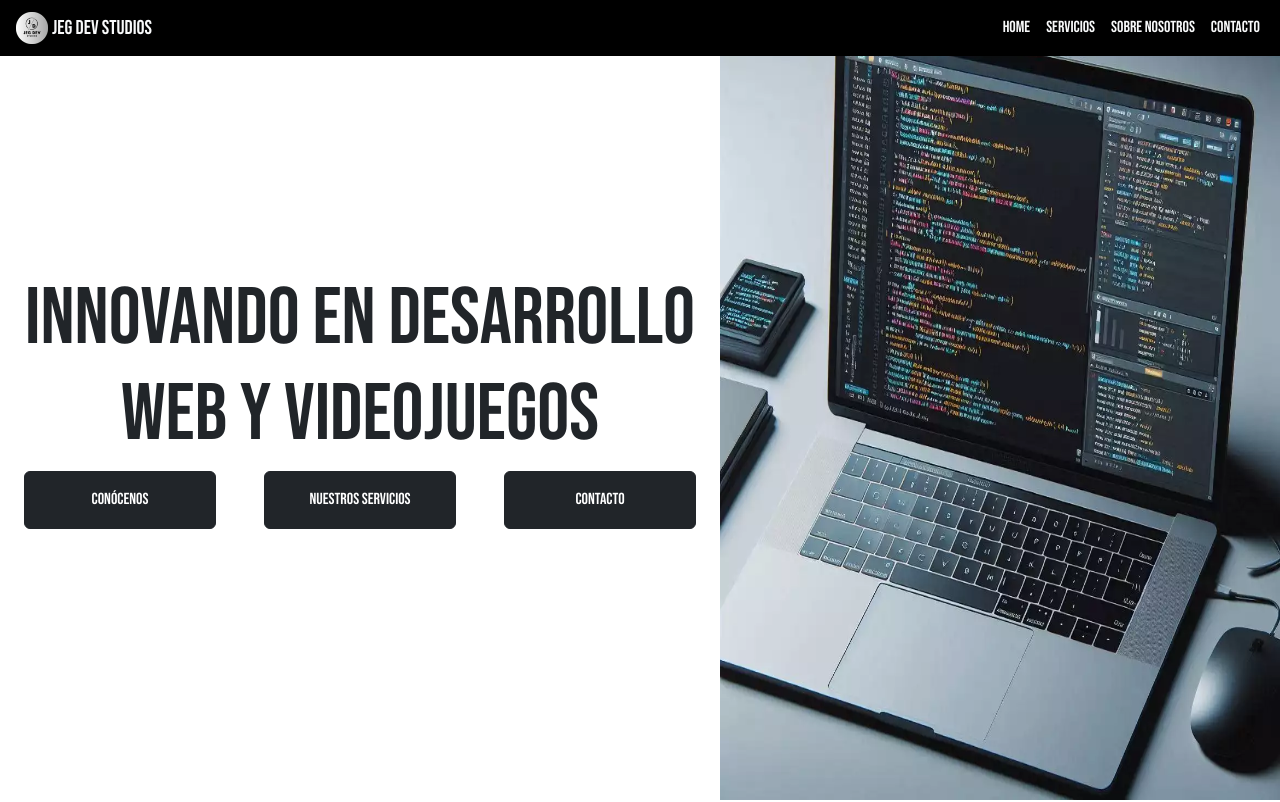
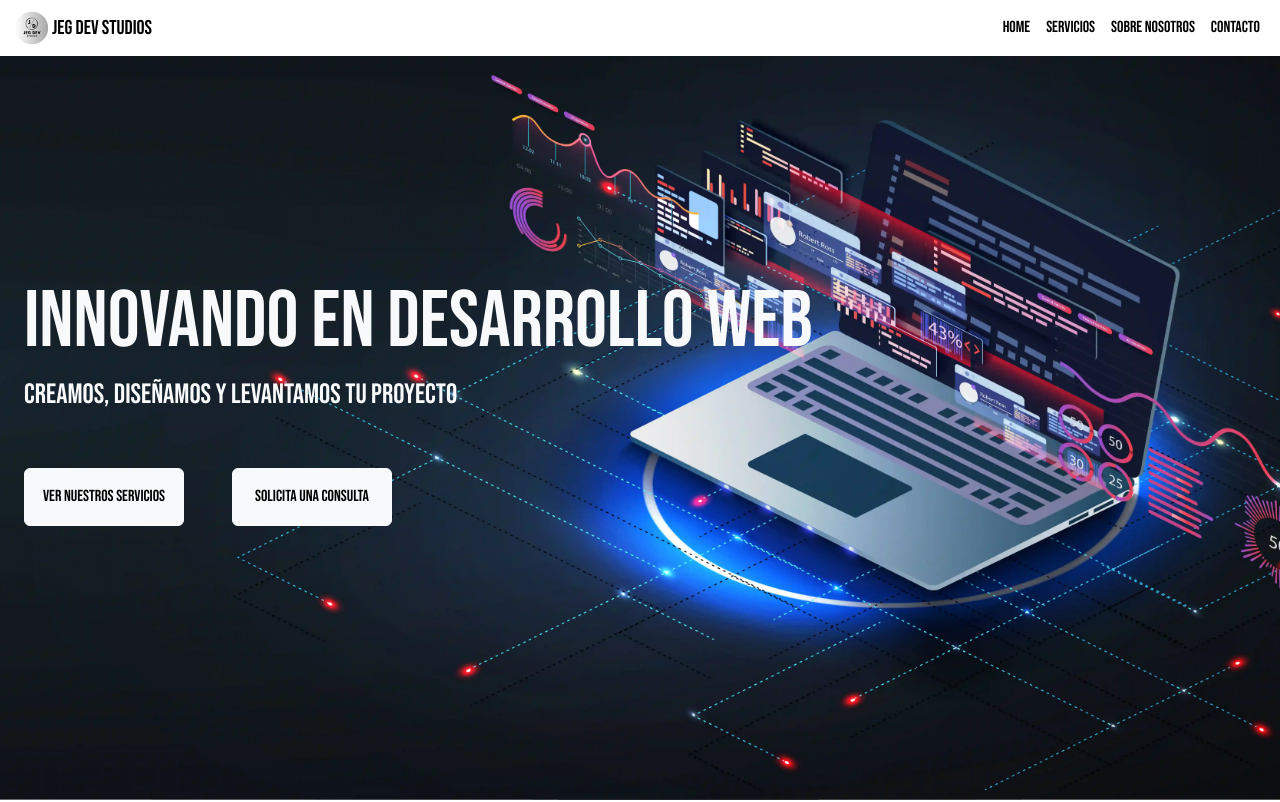
Before and after one commit to JEGDevStudios/site, a React (Vite) app: page / in a window 1280 px wide. Shown: the top 802 px of the page. Built offline with nearby package versions, Linux system fonts and the light colour scheme.

Commit message:
refactor: change in design for first home section

```diff
--- a/src/components/NavBar.jsx
+++ b/src/components/NavBar.jsx
@@ -4,10 +4,10 @@ import iconLogo from '../assets/img/logo/logoredondogris.webp';
 function NavBar() {
     return (
         <header>
-            <nav className="navbar navbar-expand-lg align-items-center bg-black fixed-top w-100">
+            <nav className="navbar navbar-expand-lg align-items-center bg-white fixed-top w-100">
                 <div className="container-fluid d-flex align-items-center">
                     {/* Logo y Nombre */}
-                    <Link to="/" aria-current="page" className="navbar-brand text-light d-flex justify-content-center align-items-center text-center p-0">
+                    <Link to="/" aria-current="page" className="navbar-brand d-flex text-black justify-content-center align-items-center text-center p-0">
                         <img
                             src={iconLogo}
                             alt="Logo"
@@ -21,7 +21,7 @@ function NavBar() {
 
                     {/* Botón Hamburguesa para móviles */}
                     <button
-                        className="navbar-toggler bg-light"
+                        className="navbar-toggler bg-white border-0"
                         type="button"
                         data-bs-toggle="collapse"
                         data-bs-target="#navbarNav"
@@ -36,32 +36,32 @@ function NavBar() {
                     <div className="collapse navbar-collapse" id="navbarNav">
                         <ul className="navbar-nav ms-auto"> {/* Clave: ms-auto alinea a la derecha */}
                             <li className="nav-item ">
-                                <Link to="/" className="nav-link active text-light" aria-current="page">
+                                <Link to="/" className="nav-link active text-black" aria-current="page">
                                     Home
                                 </Link>
                             </li>
                             <li className="nav-item">
-                                <Link to="/services" className="nav-link active text-light">
+                                <Link to="/services" className="nav-link active text-black">
                                     Servicios
                                 </Link>
                             </li>
                             <li className="nav-item">
-                                <Link to="/proyects" className="nav-link disabled text-light" style={{ display: 'none' }}>
+                                <Link to="/proyects" className="nav-link disabled text-black" style={{ display: 'none' }}>
                                     Proyectos
                                 </Link>
                             </li>
                             <li className="nav-item">
-                                <Link to="/about" className="nav-link active text-light">
+                                <Link to="/about" className="nav-link active text-black">
                                     Sobre Nosotros
                                 </Link>
                             </li>
                             <li className="nav-item" style={{ display: 'none' }}>
-                                <Link to="/blog" className="nav-link disabled text-light">
+                                <Link to="/blog" className="nav-link disabled text-black">
                                     Blog
                                 </Link>
                             </li>
                             <li className="nav-item">
-                                <Link to="/contact" className="nav-link active text-light">
+                                <Link to="/contact" className="nav-link active text-black">
                                     Contacto
                                 </Link>
                             </li>
--- a/src/index.css
+++ b/src/index.css
@@ -8,3 +8,11 @@
     font-style: normal;
     box-sizing: border-box;
 }
+
+.__imageBackground {
+    background-image: url("./assets/img/img/index/fondos/backgraund.webp");
+    background-size: cover;
+    background-position: center;
+    background-repeat: no-repeat;
+    background-attachment: fixed;
+}
--- a/src/pages/Dashboard.jsx
+++ b/src/pages/Dashboard.jsx
@@ -1,6 +1,5 @@
 import { Link } from "react-router-dom";
 import iconLogo from "@/assets/img//logo/logoredondogris.webp";
-import imgBackgraund from "@/assets/img/img/index/fondos/backgraund.webp";
 import imgDevWeb from "@/assets/img/img/index/img-services/Desarrollo-web-min.webp";
 import imgDevSoft from "@/assets/img/img/index/img-services/desarrollo-software-min.webp";
 import imgDevMob from "@/assets/img/img/index/img-services/desarrollo-movil-min.webp";
@@ -10,47 +9,36 @@ import CardServices from "@/components/cardServices";
 function Dashboard() {
   return (
     <>
-      <section className="d-flex flex-md-row flex-column vh-100 p-0 m-0">
-        <article className="d-flex flex-column justify-content-center aling-items-center w-100 h-100 p-4">
-          <div className="d-flex text-center w-100">
-            <h2 className="display-1 h1">
-              Innovando en desarrollo web y videojuegos
+      <section
+        className="d-flex flex-md-row flex-column vh-100 p-0 m-0 __imageBackground"
+      >
+        <article className="d-flex flex-column justify-content-center aling-items-center bg-transparent w-100 h-100 gap-5 p-4">
+          <div className="d-flex flex-column bg-transparent aling-items-center justify-content-start w-100">
+            <h2 className="display-1 h1 text-light text-shadow">
+              Innovando en desarrollo web
             </h2>
+            <h3 className="text-light">
+              Creamos, diseñamos y levantamos tu proyecto
+            </h3>
           </div>
-          <div className="d-flex aling-items-center justify-content-center w-100 gap-5">
+          <div className="d-flex bg-transparent aling-items-center justify-content-start w-100 gap-5">
             <Link
-              className="btn btn-dark d-flex justify-content-center align-items-center p-3"
-              to="/about"
-              style={{ width: "12rem" }}
+              className="btn btn-light d-flex justify-content-center align-items-center p-3"
+              to="/services"
+              style={{ width: "10rem" }}
             >
-              Conócenos
+              Ver Nuestros Servicios
             </Link>
 
             <Link
-              className="btn btn-dark d-flex justify-content-center align-items-center p-3"
-              to="/services"
-              style={{ width: "12rem" }}
+              className="btn btn-light d-flex justify-content-center align-items-center p-3"
+              to="/contact"
+              style={{ width: "10rem" }}
             >
-              Nuestros Servicios
-            </Link>
-
-            <Link
-              className="btn btn-dark d-flex justify-content-center align-items-center p-3"
-              to="/contact"
-              style={{ width: "12rem" }}
-            >
-              Contacto
+              Solicita una consulta
             </Link>
           </div>
         </article>
-        <aside className="d-flex w-100 h-100 overflow-hidden">
-          <img
-            className="d-flex w-100 img-fluid"
-            src={imgBackgraund}
-            alt="imagen de computadora con un programa para desarrolladores habierto con codigo de programacion"
-            loading="lazy"
-          />
-        </aside>
       </section>
       <section className="d-flex flex-column justify-content-center align-items-center w-100 p-5 m-0">
         <div className="d-flex justify-content-center w-100 p-0 m-0">
```
Also changed, not shown: src/assets/img/img/index/fondos/backgraund.webp.
